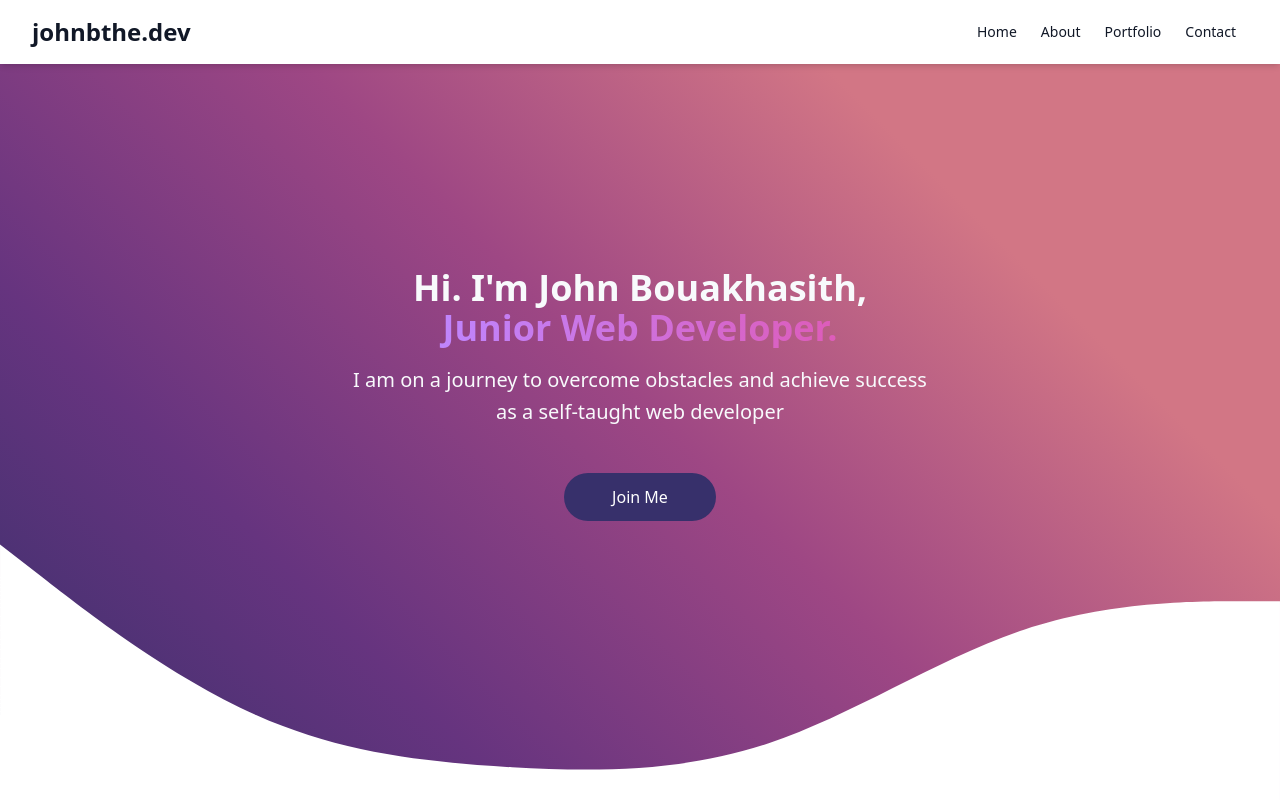
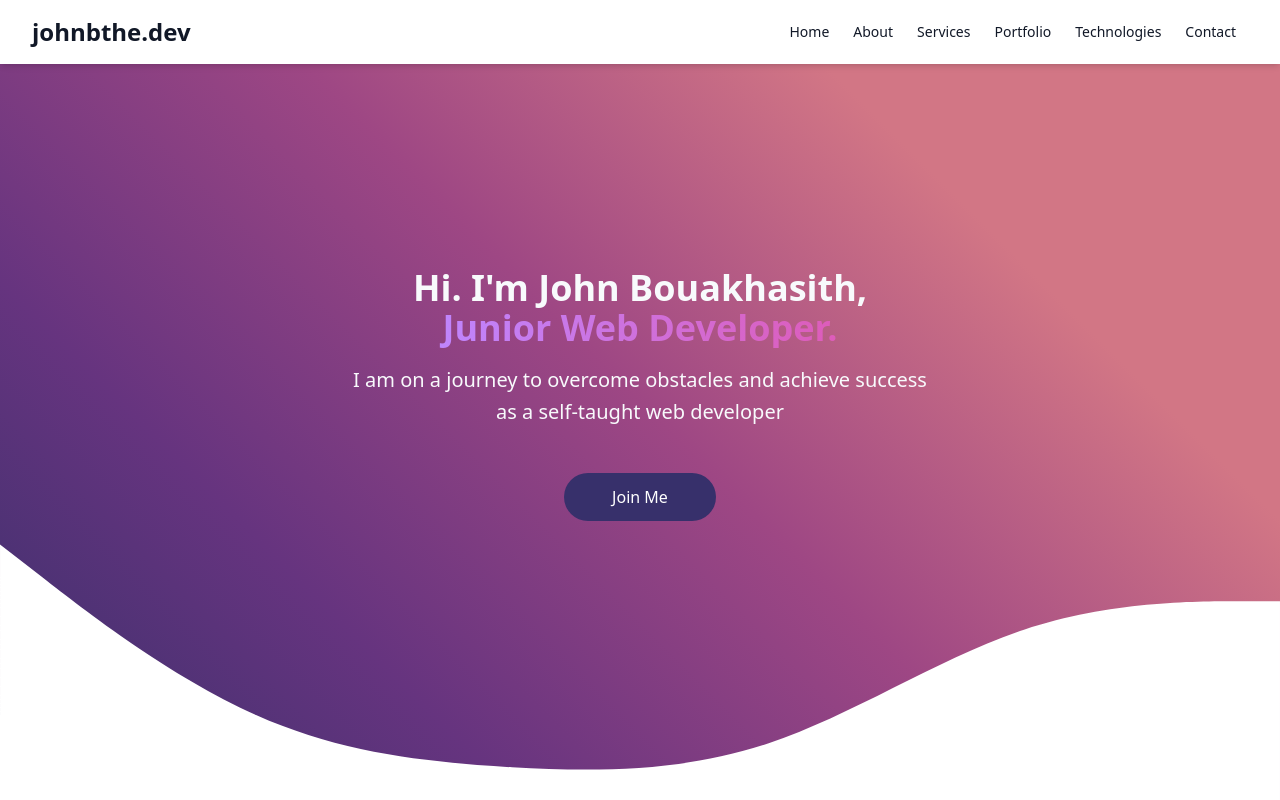
Before and after one commit to johnbthedev/johnbthe.dev, a React (Vite) app in the folder frontend/: page / in a window 1280 px wide. Shown: the top 800 px of the page. Built offline with nearby package versions, Linux system fonts and the light colour scheme.

Commit message:
added more links

```diff
--- a/frontend/src/components/Footer.jsx
+++ b/frontend/src/components/Footer.jsx
@@ -19,7 +19,13 @@ export default function Footer() {
                 About
               </a>
               <a href="#" className="block mt-4 lg:inline-block lg:mt-0 mr-6">
+                Services
+              </a>
+              <a href="#" className="block mt-4 lg:inline-block lg:mt-0 mr-6">
                 Portfolio
+              </a>
+              <a href="#" className="block mt-4 lg:inline-block lg:mt-0 mr-6">
+                Technologies
               </a>
               <a href="#" className="block mt-4 lg:inline-block lg:mt-0 mr-6">
                 Contact
--- a/frontend/src/components/Navbar.jsx
+++ b/frontend/src/components/Navbar.jsx
@@ -41,7 +41,19 @@ export default function Navbar() {
               href="#"
               className="px-3 py-2 rounded-md text-sm font-medium text-gray-900 hover:bg-gray-200"
             >
+              Services
+            </a>
+            <a
+              href="#"
+              className="px-3 py-2 rounded-md text-sm font-medium text-gray-900 hover:bg-gray-200"
+            >
               Portfolio
+            </a>
+            <a
+              href="#"
+              className="px-3 py-2 rounded-md text-sm font-medium text-gray-900 hover:bg-gray-200"
+            >
+              Technologies
             </a>
             <a
               href="#"
```
Also changed, not shown: frontend/src/img/portrait.jpg (added).
